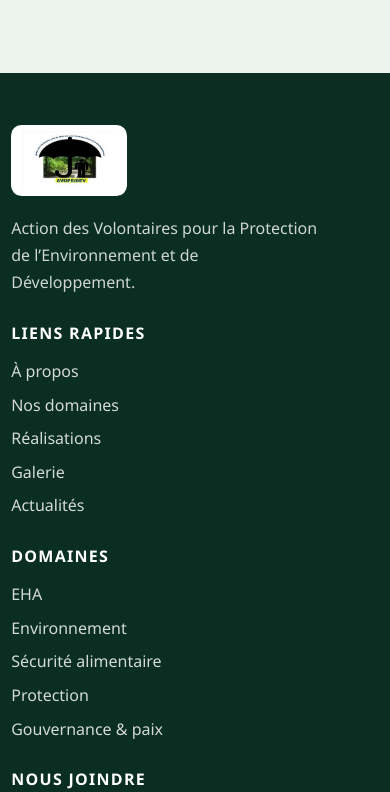
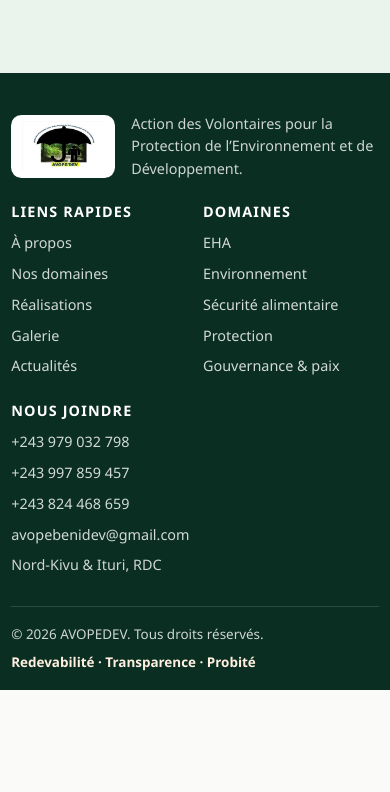
Before and after one commit to ObediJustin/AVOPEDEV-VITRINE, a website: page contact.html in a window 390 px wide. Shown: the part 2812-3604 px from the top of the page. After the commit the page ends 3502 px from the top, so only its background shows below. Drawn offline with Linux system fonts and the light colour scheme.

Commit message:
style: improve responsive footer layout

```diff
--- a/assets/css/style.css
+++ b/assets/css/style.css
@@ -1396,8 +1396,8 @@ h3 {
   display: grid;
   grid-template-columns: 1.4fr 0.8fr 1fr 1.15fr;
   align-items: start;
-  gap: clamp(1.5rem, 4vw, 3.5rem);
-  padding: 4.5rem 0 3rem;
+  gap: clamp(1.5rem, 3vw, 3rem);
+  padding: 3.75rem 0 2.5rem;
 }
 
 .footer-main > * {
@@ -1653,6 +1653,10 @@ h3 {
   .footer-brand {
     grid-column: 1 / -1;
   }
+
+  .footer-main > :last-child {
+    grid-column: 1 / -1;
+  }
 }
 
 @media (max-width: 560px) {
@@ -1723,8 +1727,7 @@ h3 {
   }
 
   .domains-grid,
-  .form-grid,
-  .footer-main {
+  .form-grid {
     grid-template-columns: 1fr;
   }
 
@@ -1761,21 +1764,53 @@ h3 {
   }
 
   .footer-bottom {
-    align-items: flex-start;
-    flex-direction: column;
+    display: grid;
+    align-items: start;
+    gap: 0.35rem;
+    padding-block: 1rem;
   }
 
   .footer-main {
-    gap: 1.75rem;
-    padding-block: 3.25rem 2.25rem;
+    grid-template-columns: repeat(2, minmax(0, 1fr));
+    column-gap: 1rem;
+    row-gap: 1.5rem;
+    padding-block: 2.5rem 1.75rem;
+  }
+
+  .footer-brand {
+    display: grid;
+    grid-template-columns: 104px minmax(0, 1fr);
+    align-items: center;
+    gap: 1rem;
   }
 
   .footer-brand img {
-    width: 116px;
+    width: 104px;
+  }
+
+  .footer-brand p {
+    max-width: none;
+    margin: 0;
+    font-size: 0.9rem;
+    line-height: 1.55;
+  }
+
+  .site-footer h2 {
+    margin-bottom: 0.7rem;
+    font-size: 0.9rem;
   }
 
   .footer-links {
     gap: 0.4rem;
+    font-size: 0.9rem;
+  }
+
+  .back-to-top {
+    right: 0.7rem;
+    bottom: max(0.7rem, env(safe-area-inset-bottom));
+    width: 44px;
+    height: 40px;
+    font-size: 0.7rem;
   }
 }
 
```
